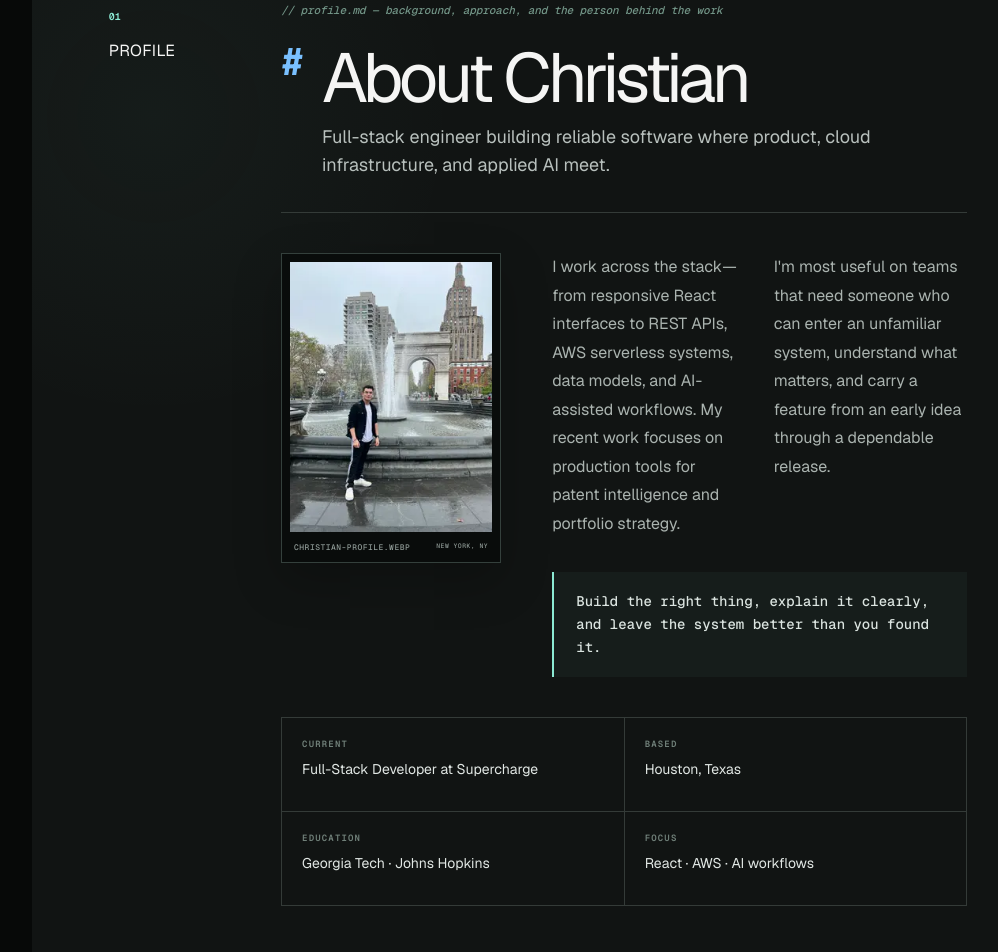
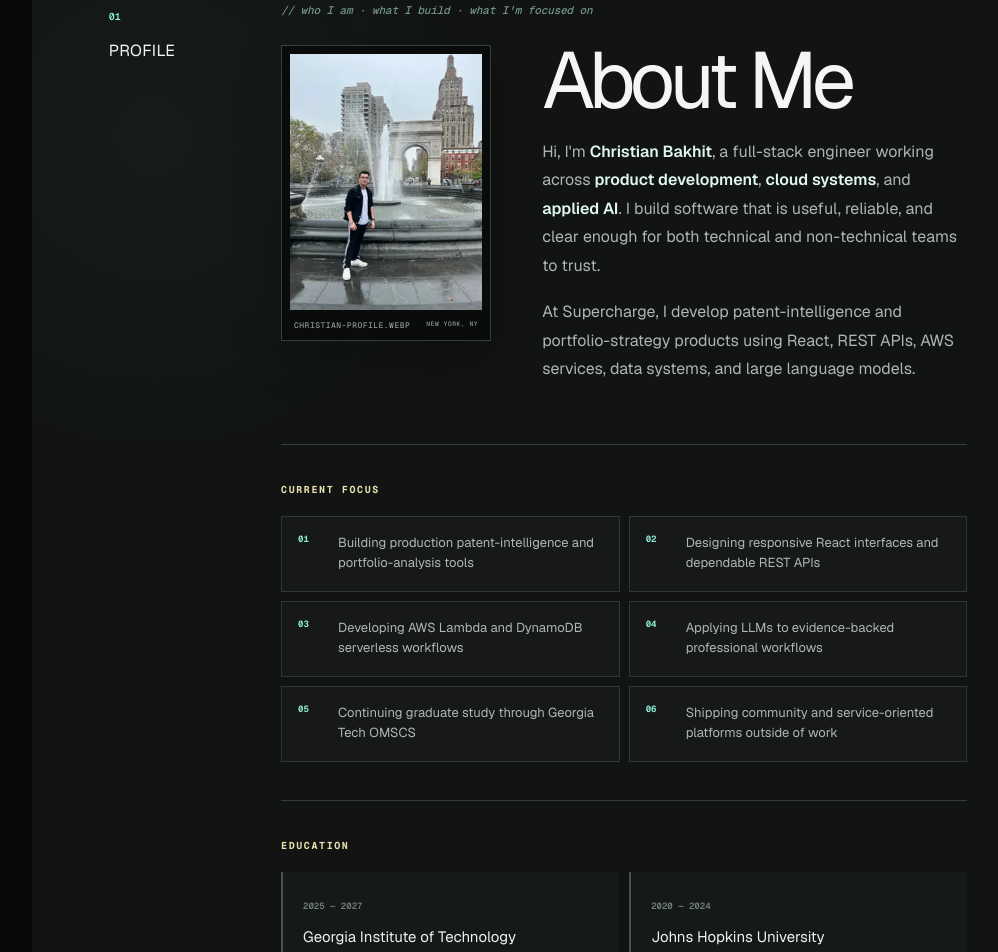
Before and after one commit to ChrisBakhit/christian-portfolio, a Next.js app: page / in a window 1280 px wide. Shown: the part 1040-1992 px from the top of the page, without its empty margins (236-1234 px from the left). Built offline with nearby package versions, Linux system fonts and the light colour scheme.

Commit message:
Restructure profile around current focus

```diff
--- a/app/navigation.css
+++ b/app/navigation.css
@@ -119,19 +119,24 @@ main.sidebarOpen { padding-left: 268px; }
 .about .codeComment { margin-bottom: 28px; }
 .about { grid-template-columns:.3fr 1.7fr; gap:4vw; }
 .profileDocument { max-width:900px; }
-.profileHeading { display:grid; grid-template-columns:auto 1fr; gap:18px; align-items:start; padding-bottom:34px; border-bottom:1px solid #343b38; }
-.profileHeading > span { margin-top:-8px; color:#79c0ff; font:700 38px var(--font-mono); }
-.profileHeading h3 { margin:0 0 12px; font-size:clamp(42px,5.4vw,72px); line-height:.95; letter-spacing:-.06em; }
-.profileHeading p { max-width:720px; margin:0; color:#b8c0bd; font-size:18px; line-height:1.55; }
-.profileBody { display:grid; grid-template-columns:220px 1fr; gap:4vw; align-items:start; padding:40px 0; }
-.profileBody .realPhoto { width:100%; transform:none; box-shadow:0 18px 45px rgba(0,0,0,.22); }
-.profileNarrative { display:grid; grid-template-columns:1fr 1fr; gap:28px; }
-.profileNarrative p { margin:0; color:#aab3af; line-height:1.78; }
-.profileNarrative blockquote { grid-column:1/-1; margin:6px 0 0; padding:18px 22px; border-left:2px solid var(--teal); background:rgba(139,233,211,.045); color:#dbe4e0; font:500 14px/1.65 var(--font-mono); }
-.profileFacts { margin:0; display:grid; grid-template-columns:repeat(2,1fr); border-top:1px solid #343b38; border-left:1px solid #343b38; }
-.profileFacts > div { min-height:94px; padding:20px; border-right:1px solid #343b38; border-bottom:1px solid #343b38; }
-.profileFacts dt { margin-bottom:9px; color:#71817a; font:600 9px var(--font-mono); text-transform:uppercase; letter-spacing:.13em; }
-.profileFacts dd { margin:0; color:#e1e7e4; font-size:14px; }
+.profileIntro { display:grid; grid-template-columns:210px 1fr; gap:4vw; align-items:start; padding-bottom:42px; border-bottom:1px solid #343b38; }
+.profileIntro .realPhoto { width:100%; transform:none; box-shadow:0 18px 45px rgba(0,0,0,.22); }
+.profileIntro h3 { margin:0 0 23px; font-size:clamp(50px,6.2vw,82px); line-height:.88; letter-spacing:-.065em; }
+.profileIntro p { margin:0 0 18px; color:#adb6b2; font-size:16px; line-height:1.78; }
+.profileIntro strong { color:#dff7f0; font-weight:600; }
+.profileLabel { display:block; margin-bottom:20px; color:#e7dfad; font:650 10px var(--font-mono); text-transform:uppercase; letter-spacing:.16em; }
+.focusSection { padding:38px 0; border-bottom:1px solid #343b38; }
+.focusGrid { display:grid; grid-template-columns:repeat(2,1fr); gap:9px; }
+.focusGrid > div { min-height:76px; display:grid; grid-template-columns:30px 1fr; gap:10px; align-items:start; padding:16px; border:1px solid #303735; background:rgba(255,255,255,.018); transition:border-color .25s,background .25s,transform .25s; }
+.focusGrid > div:hover { transform:translateY(-2px); border-color:rgba(139,233,211,.3); background:rgba(139,233,211,.035); }
+.focusGrid i { color:var(--teal); font:650 9px var(--font-mono); font-style:normal; }
+.focusGrid p { margin:0; color:#aeb7b3; font-size:13px; line-height:1.55; }
+.profileEducation { padding-top:38px; }
+.educationCards { display:grid; grid-template-columns:repeat(2,1fr); gap:10px; }
+.educationCards article { padding:20px; border-left:2px solid #45544e; background:#151918; }
+.educationCards small { color:#71817a; font:550 9px var(--font-mono); }
+.educationCards h4 { margin:10px 0 7px; color:#edf2f0; font-size:15px; }
+.educationCards p { margin:0; color:#919c97; font-size:12px; }
 .resume .sectionTitle,.projects .sectionTitle { margin-bottom: 54px; }
 .resumeList { position: relative; }
 .resumeList:before { content:""; position:absolute; top:0; bottom:0; left:190px; width:1px; background:linear-gradient(180deg,transparent,rgba(139,233,211,.22) 5%,rgba(139,233,211,.08) 95%,transparent); }
@@ -207,9 +212,8 @@ main.sidebarOpen { padding-left: 268px; }
   .terminalPanel,.sidebarOpen .terminalPanel { left: 0; }
   .skillsEditor { padding-left: 20px; padding-right: 20px; }
   .skillGroupGrid { grid-template-columns: 1fr; }
-  .profileBody,.profileNarrative,.profileFacts { grid-template-columns:1fr; }
-  .profileBody .realPhoto { width:min(78%,260px); }
-  .profileNarrative blockquote { grid-column:auto; }
+  .profileIntro,.focusGrid,.educationCards { grid-template-columns:1fr; }
+  .profileIntro .realPhoto { width:min(78%,260px); }
 }
 
 @keyframes gaugeArrive { to { opacity:1; transform:scale(1) rotate(0); } }
--- a/app/page.tsx
+++ b/app/page.tsx
@@ -299,10 +299,10 @@ export default function Home() {
         <div className="editorCrumb"><span>christian-portfolio</span><b>›</b><strong>profile.md</strong></div>
         <div className="sectionTitle" data-reveal><span>01</span><h2>Profile</h2></div>
         <article className="profileDocument" data-reveal>
-          <p className="codeComment">// profile.md — background, approach, and the person behind the work</p>
-          <header className="profileHeading"><span>#</span><div><h3>About Christian</h3><p>Full-stack engineer building reliable software where product, cloud infrastructure, and applied AI meet.</p></div></header>
-          <div className="profileBody"><figure className="realPhoto"><img src="/christian-profile.webp" alt="Christian Bakhit at Washington Square Park" /><figcaption><span>christian-profile.webp</span><small>New York, NY</small></figcaption></figure><div className="profileNarrative"><p>I work across the stack—from responsive React interfaces to REST APIs, AWS serverless systems, data models, and AI-assisted workflows. My recent work focuses on production tools for patent intelligence and portfolio strategy.</p><p>I&apos;m most useful on teams that need someone who can enter an unfamiliar system, understand what matters, and carry a feature from an early idea through a dependable release.</p><blockquote>Build the right thing, explain it clearly, and leave the system better than you found it.</blockquote></div></div>
-          <dl className="profileFacts"><div><dt>Current</dt><dd>Full-Stack Developer at Supercharge</dd></div><div><dt>Based</dt><dd>Houston, Texas</dd></div><div><dt>Education</dt><dd>Georgia Tech · Johns Hopkins</dd></div><div><dt>Focus</dt><dd>React · AWS · AI workflows</dd></div></dl>
+          <p className="codeComment">// who I am · what I build · what I&apos;m focused on</p>
+          <div className="profileIntro"><figure className="realPhoto"><img src="/christian-profile.webp" alt="Christian Bakhit at Washington Square Park" /><figcaption><span>christian-profile.webp</span><small>New York, NY</small></figcaption></figure><div><h3>About Me</h3><p>Hi, I&apos;m <strong>Christian Bakhit</strong>, a full-stack engineer working across <strong>product development</strong>, <strong>cloud systems</strong>, and <strong>applied AI</strong>. I build software that is useful, reliable, and clear enough for both technical and non-technical teams to trust.</p><p>At Supercharge, I develop patent-intelligence and portfolio-strategy products using React, REST APIs, AWS services, data systems, and large language models.</p></div></div>
+          <div className="focusSection"><span className="profileLabel">Current Focus</span><div className="focusGrid"><div><i>01</i><p>Building production patent-intelligence and portfolio-analysis tools</p></div><div><i>02</i><p>Designing responsive React interfaces and dependable REST APIs</p></div><div><i>03</i><p>Developing AWS Lambda and DynamoDB serverless workflows</p></div><div><i>04</i><p>Applying LLMs to evidence-backed professional workflows</p></div><div><i>05</i><p>Continuing graduate study through Georgia Tech OMSCS</p></div><div><i>06</i><p>Shipping community and service-oriented platforms outside of work</p></div></div></div>
+          <div className="profileEducation"><span className="profileLabel">Education</span><div className="educationCards"><article><small>2025 — 2027</small><h4>Georgia Institute of Technology</h4><p>M.S. Computer Science · OMSCS</p></article><article><small>2020 — 2024</small><h4>Johns Hopkins University</h4><p>B.S. Computer Science · Applied Mathematics &amp; Statistics</p></article></div></div>
         </article>
       </section>
 
```
